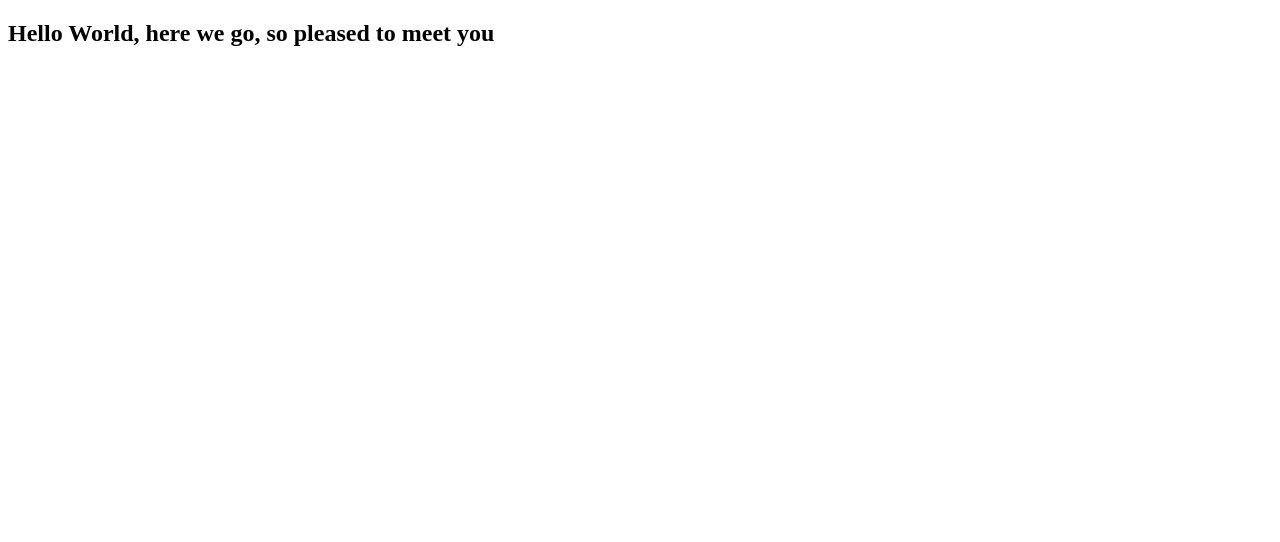
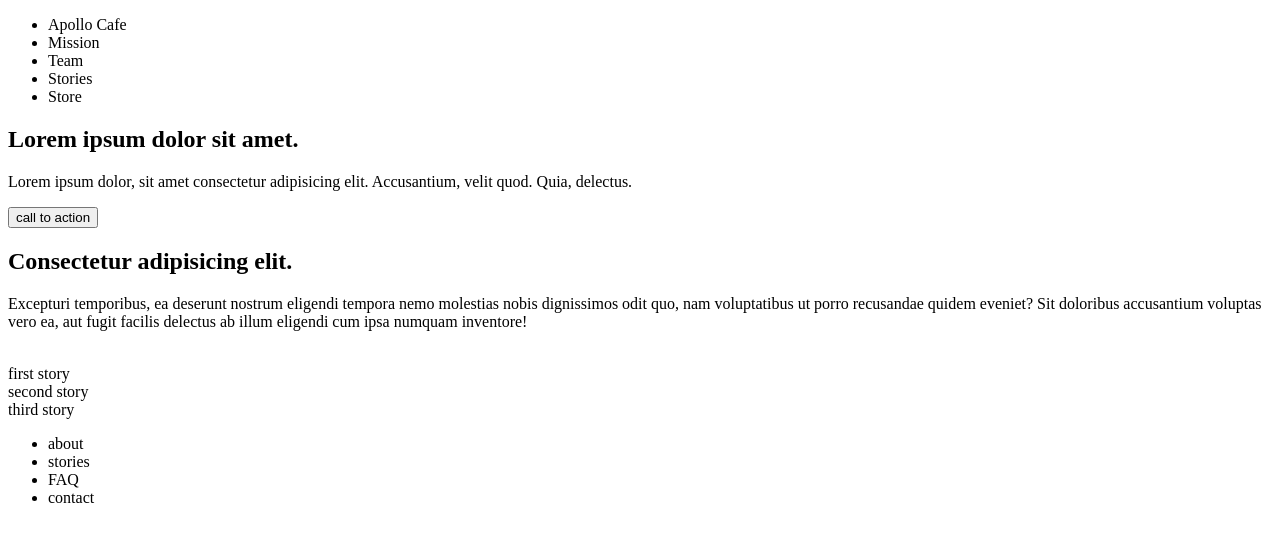
Before and after one commit to mateuszurban/portfolio-cafe-apollo, a React app: page / in a window 1280 px wide. Shown: the top 542 px of the page. Built offline with nearby package versions, Linux system fonts and the light colour scheme.

Commit message:
Add sections' dummy content

```diff
--- a/src/App.js
+++ b/src/App.js
@@ -1,8 +1,20 @@
 import React from "react";
+
+import Nav from "./components/Nav";
+import Hero from "./components/Hero"
+import Benefits from './components/Benefits'
+import SocialProof from "./components/SocialProof"
+import Footer from './components/Footer'
 
 const App = () => {
     return (
-        <h2>Hello World, here we go, so pleased to meet you</h2>
+        <>
+        <Nav/>
+        <Hero/>
+        <Benefits/>
+        <SocialProof/>
+        <Footer/>
+        </>
     )
 }
 
--- /dev/null
+++ b/src/components/Benefits.js
@@ -0,0 +1,15 @@
+import React from 'react'
+
+const Benefits = () => {
+    return (
+        <div className="benefits">
+            <h2>Consectetur adipisicing elit.</h2>
+            <p> Excepturi temporibus, ea deserunt nostrum eligendi tempora nemo molestias nobis dignissimos odit quo, nam voluptatibus ut porro recusandae quidem eveniet? Sit doloribus accusantium voluptas vero ea, aut fugit facilis delectus ab illum eligendi cum ipsa numquam inventore! </p>
+            <img src="" alt="" />
+            {/* relevant picture, vertically mirrors the one above */}
+        </div>
+    )
+}
+
+
+export default Benefits;
--- /dev/null
+++ b/src/components/Footer.js
@@ -0,0 +1,17 @@
+import React from 'react'
+
+const Footer = () => {
+    return (
+        <div className="footer">
+            <ul>
+                <li>about</li>
+                <li>stories</li>
+                <li>FAQ</li>
+                <li>contact</li>
+            </ul>
+        </div>
+    )
+}
+
+
+export default Footer;
--- /dev/null
+++ b/src/components/Hero.js
@@ -0,0 +1,16 @@
+import React from 'react'
+
+const Hero = () => {
+    return (
+        <div className="hero">
+            <h2>Lorem ipsum dolor sit amet.</h2>
+            <p>Lorem ipsum dolor, sit amet consectetur adipisicing elit. Accusantium, velit quod. Quia, delectus.</p>
+            <button>call to action</button>
+            <img src="" alt="" />
+            {/* relevant hero picture */}
+        </div>
+    )
+}
+
+
+export default Hero;
--- /dev/null
+++ b/src/components/Nav.js
@@ -0,0 +1,18 @@
+import React from 'react'
+
+const Nav = () => {
+    return (
+        <div className="navbar">
+            <ul>
+            <li>Apollo Cafe</li>
+            <li>Mission</li>
+            <li>Team</li>
+            <li>Stories</li>
+            <li>Store</li>
+        </ul>
+        </div>
+    )
+}
+
+
+export default Nav;
--- /dev/null
+++ b/src/components/SocialProof.js
@@ -0,0 +1,15 @@
+import React from 'react'
+
+const SocialProof = () => {
+    return (
+        <div className="proof">
+            {/* This is a place for a three columns with social proof content */}
+            <div className="story">first story</div>
+            <div className="story">second story</div>
+            <div className="story">third story</div>
+        </div>
+    )
+}
+
+
+export default SocialProof;
```
